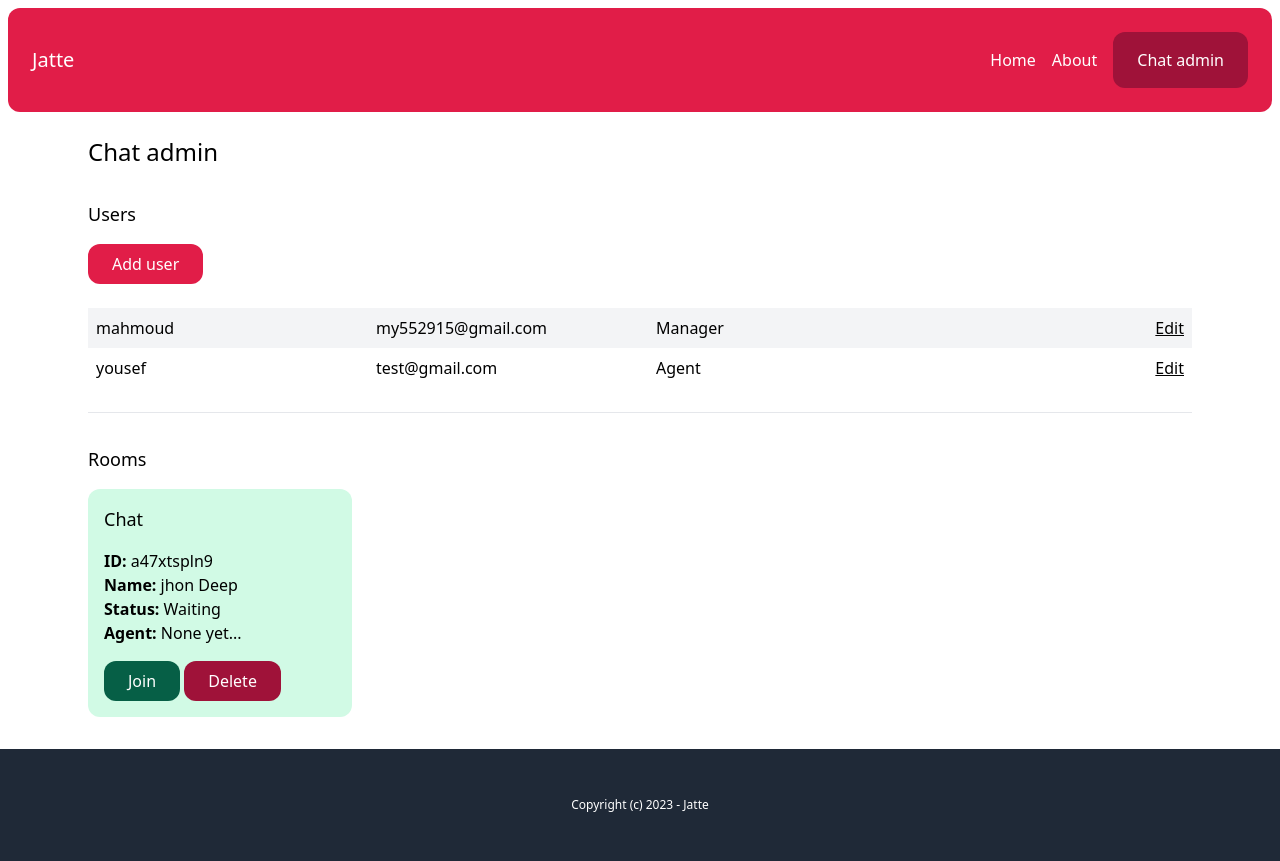
After one commit to Mmy2000/chat-app-django, a Django app: page /chat-admin/ in a window 1280 px wide. The commit adds this page. Run offline with Django 4.2, Linux system fonts and the light colour scheme; a user stored in the database is signed in; data comes from the database, SQL or seed files in the repository; both versions use the stored data as it was after the commit; style sheets or scripts are compiled from the project's sources.

Commit message:
create custom admin page

```diff
--- /dev/null
+++ b/chat/templates/chat/admin.html
@@ -0,0 +1,41 @@
+{% extends 'core/base.html' %}
+
+{% block content %}
+    <h1 class="text-2xl">Chat admin</h1>
+
+    {% if perms.user.add_user %}
+        <div class="mt-8">
+            <h2 class="mb-4 text-lg">Users</h2>
+
+            <a href="{% url 'chat:add_user' %}" class="inline-block py-2 px-6 bg-rose-600 text-white rounded-xl">Add user</a>
+
+            <div class="mt-6">
+                {% for user in users %}
+                    <div class="grid grid-cols-4 gap-4 py-2 {% cycle 'bg-gray-100' '' %}">
+                        <p class="px-2">
+                            <a href="{% url 'chat:user_detail' user.pk %}">{{ user.name }}</a>
+                        </p>
+
+                        <p class="px-2">{{ user.email }}</p>
+
+                        <p class="px-2">{{ user.get_role_display }}</p>
+
+                        <p class="px-2 text-right">
+                            {% if perms.user.edit_user %}
+                                <a href="{% url 'chat:edit_user' user.pk %}" class="underline">Edit</a>
+                            {% endif %}
+                        </p>
+                    </div>
+                {% endfor %}
+            </div>
+        </div>
+    {% endif %}
+
+    <hr class="my-6">
+
+    <div class="mt-8">
+        <h2 class="mb-4 text-lg">Rooms</h2>
+
+        {% include 'chat/partials/room_list.html' %}
+    </div>
+{% endblock %}
--- /dev/null
+++ b/chat/templates/chat/partials/room_list.html
@@ -0,0 +1,18 @@
+<div class="grid grid-cols-4 gap-4">
+    {% for room in rooms %}
+        <div class="p-4 rounded-xl {% if room.status == 'waiting' %}bg-emerald-100{% elif room.status == 'active' %}bg-yellow-100{% else %}bg-gray-100{% endif %}">
+            <h3 class="mb-4 text-lg">Chat</h3>
+
+            <p>
+                <b>ID: </b>{{ room.uuid }}<br>
+                <b>Name: </b>{{ room.client }}<br>
+                <b>Status: </b>{{ room.get_status_display }}<br>
+                <b>Agent: </b>{% firstof room.agent.name 'None yet...' %}
+            </p>
+
+            <a href="{% url 'chat:room' room.uuid %}" class="mt-4 inline-block py-2 px-6 bg-emerald-800 text-white rounded-xl">Join</a>
+
+            <a href="{% url 'chat:delete_room' room.uuid %}" class="mt-4 inline-block py-2 px-6 bg-rose-800 text-white rounded-xl">Delete</a>
+        </div>
+    {% endfor %}
+</div>
--- a/chat/urls.py
+++ b/chat/urls.py
@@ -7,4 +7,10 @@ app_name = 'chat'
 
 urlpatterns = [
     path('api/create-room/<str:uuid>/', views.create_room, name='create-room'),
+    path('chat-admin/', views.admin, name='admin'),
+    path('chat-admin/add-user/', views.add_user, name='add_user'),
+    path('chat-admin/users/<uuid:uuid>/', views.user_detail, name='user_detail'),
+    path('chat-admin/users/<uuid:uuid>/edit/', views.edit_user, name='edit_user'),
+    path('chat-admin/<str:uuid>/', views.room, name='room'),
+    path('chat-admin/<str:uuid>/delete/', views.delete_room, name='delete_room'),
 ]
--- a/chat/views.py
+++ b/chat/views.py
@@ -22,3 +22,106 @@ def create_room(request, uuid):
     Room.objects.create(uuid=uuid, client=name, url=url)
 
     return JsonResponse({'message': 'room created'})
+
+@login_required
+def admin(request):
+    rooms = Room.objects.all()
+    users = User.objects.filter(is_staff=True)
+
+    return render(request, 'chat/admin.html', {
+        'rooms': rooms,
+        'users': users
+    })
+
+@login_required
+def room(request, uuid):
+    room = Room.objects.get(uuid=uuid)
+
+    if room.status == Room.WAITING:
+        room.status = Room.ACTIVE
+        room.agent = request.user
+        room.save()
+
+    return render(request, 'chat/room.html', {
+        'room': room
+    })
+
+@login_required
+def delete_room(request, uuid):
+    if request.user.has_perm('room.delete_room'):
+        room = Room.objects.get(uuid=uuid)
+        room.delete()
+
+        messages.success(request, 'The room was deleted!')
+
+        return redirect('/chat-admin/')
+    else:
+        messages.error(request, 'You don\'t have access to delete rooms!')
+
+        return redirect('/chat-admin/')
+
+@login_required
+def user_detail(request, uuid):
+    user = User.objects.get(pk=uuid)
+    rooms = user.rooms.all()
+
+    return render(request, 'chat/user_detail.html', {
+        'user': user,
+        'rooms': rooms
+    })
+
+@login_required
+def edit_user(request, uuid):
+    if request.user.has_perm('user.edit_user'):
+        user = User.objects.get(pk=uuid)
+
+        if request.method == 'POST':
+            form = EditUserForm(request.POST, instance=user)
+
+            if form.is_valid():
+                form.save()
+
+                messages.success(request, 'The changes was saved!')
+
+                return redirect('/chat-admin/')
+        else:
+            form = EditUserForm(instance=user)
+
+        return render(request, 'chat/edit_user.html', {
+            'user': user,
+            'form': form
+        })
+    else:
+        messages.error(request, 'You don\'t have access to edit users!')
+
+        return redirect('/chat-admin/')
+
+@login_required
+def add_user(request):
+    if request.user.has_perm('user.add_user'):
+        if request.method == 'POST':
+            form = AddUserForm(request.POST)
+
+            if form.is_valid():
+                user = form.save(commit=False)
+                user.is_staff = True
+                user.set_password(request.POST.get('password'))
+                user.save()
+
+                if user.role == User.MANAGER:
+                    group = Group.objects.get(name='Managers')
+                    group.user_set.add(user)
+
+                messages.success(request, 'The user was added!')
+
+                return redirect('/chat-admin/')
+        else:
+            form = AddUserForm()
+
+        return render(request, 'chat/add_user.html', {
+            'form': form
+        })
+    else:
+        messages.error(request, 'You don\'t have access to add users!')
+
+        return redirect('/chat-admin/')
--- a/core/templates/core/base.html
+++ b/core/templates/core/base.html
@@ -18,6 +18,9 @@
                 <div class="flex items-center space-x-4">
                     <a href="{% url 'core:index' %}">Home</a>
                     <a href="{% url 'core:about' %}">About</a>
+                    {% if request.user.is_authenticated %}
+                        <a href="{% url 'chat:admin' %}" class="inline-block py-4 px-6 bg-rose-800 text-white rounded-xl">Chat admin</a>
+                    {% endif %}
                 </div>
             </nav>
 
```
Also changed, not shown: chat/templates/chat/add_user.html (added, +13 -0 lines), chat/templates/chat/edit_user.html (added, +13 -0 lines), chat/templates/chat/user_detail.html (added, +13 -0 lines), chat/templates/chat/room.html (added), db.sqlite3.
